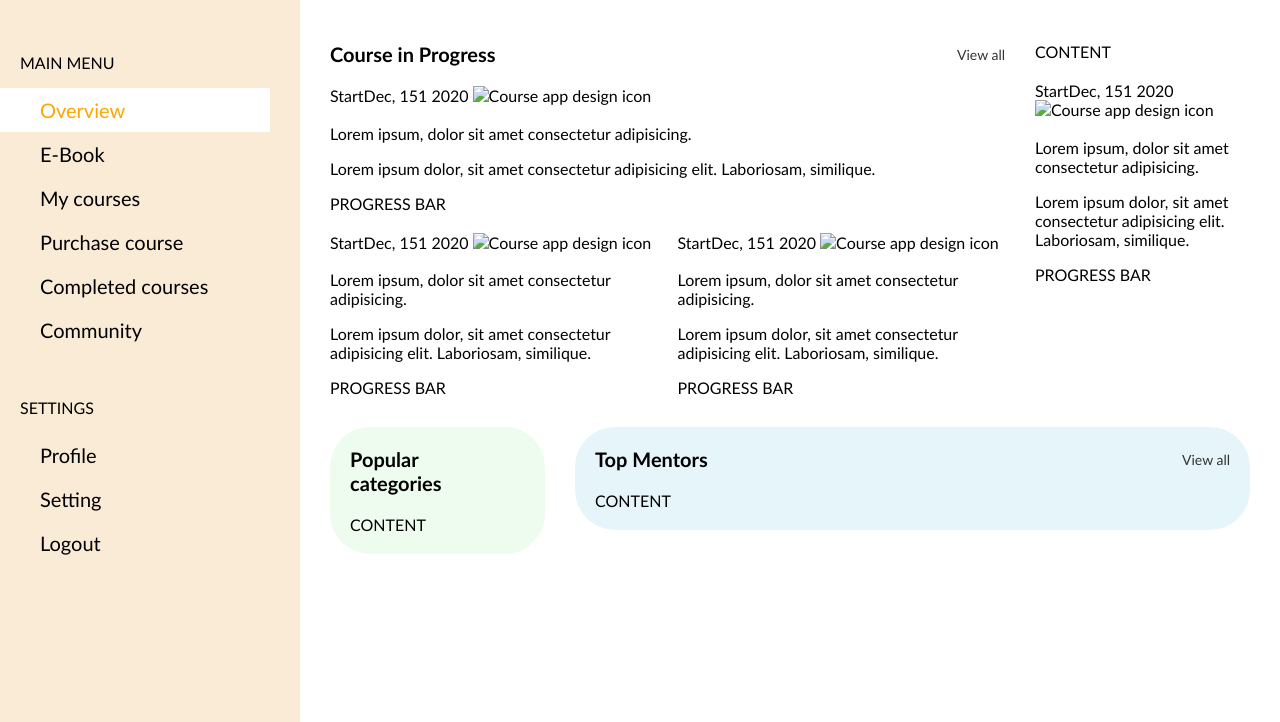
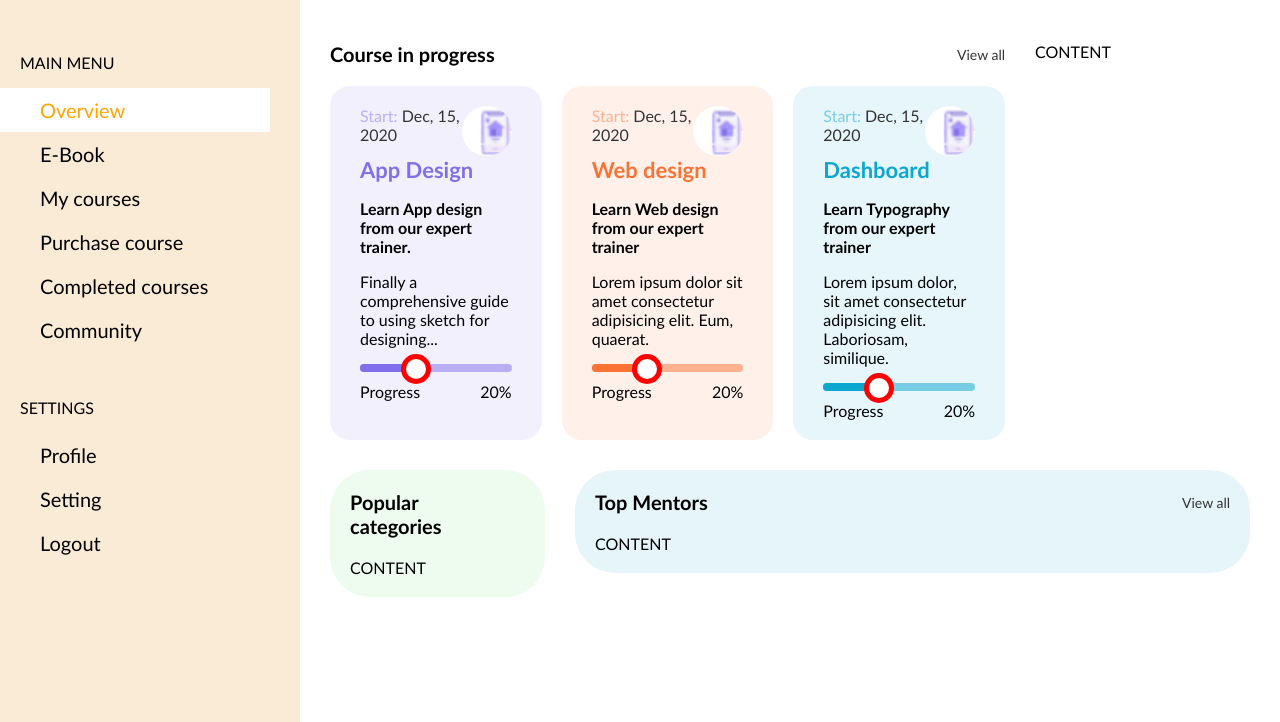
Before and after one commit to RasaZuk/Eduhouse, a plain HTML site: page index.html in a window 1280 px wide. Shown: the part 78-800 px from the top of the page. Drawn offline with Linux system fonts and the light colour scheme.

Commit message:
Progress bar update

```diff
--- /dev/null
+++ b/css/courses.css
@@ -0,0 +1,124 @@
+:root {
+    /*--cr: 0;
+    --cg: 255;
+    --cb: 255;
+    --color1: rgba(var(--cr), var(--cg), var(--cb), 1);
+    --color2: rgba(var(--cr), var(--cg), var(--cb), 0.1);*/
+}
+
+.course-list {
+    display: flex;
+    gap: 20px;
+}
+
+.course-list > .course {
+    --cr: 0;
+    --cg: 255;
+    --cb: 255;
+    --color1: rgba(var(--cr), var(--cg), var(--cb), 1);
+    --color2: rgba(var(--cr), var(--cg), var(--cb), 0.1);
+    --color3: rgba(var(--cr), var(--cg), var(--cb), 0.5);
+    width: 100%;
+    padding: 20px 30px;
+    background-color: var(--color2);
+    border-radius: 20px;
+}
+
+
+.course-list > .course.violet {
+    --cr: 129;
+    --cg: 111;
+    --cb: 233;
+}
+
+.course-list>.course.orange {
+    --cr: 249;
+    --cg: 115;
+    --cb: 54;
+}
+
+
+.course-list>.course.teal {
+    --cr: 11;
+    --cg: 167;
+    --cb: 208;
+}
+.course > .details {
+    display: flex;
+    justify-content: space-between;
+}
+
+
+.course .date {
+    color: #333;
+}
+
+.course .date::before {
+    content: 'Start: ';
+    color: var(--color3);
+}
+
+
+.course .picto {
+    width: 50px;
+    height: 50px;
+    background-color: #fff;
+    border-radius: 50%;
+}
+
+
+.course > .title {
+    margin: 0;
+    font-weight: bold;
+    font-size: 22px;
+    color: var(--color1);
+
+}
+
+.course > .learn {
+    font-weight: bold;
+}
+
+
+.course > .progress-bar {
+    display: flex;
+    flex-direction: column;
+    gap: 10px;
+
+}
+
+.progress-bar .progress {
+    --h: 8px;
+    width: 100%;
+    height: var(--h);
+    background-color: var(--color3);
+    border-radius: var(--h);
+}
+
+.progress-bar .bar {
+    width: 40%;
+    height: 100%;
+    background-color: var(--color1);
+    border-radius: inherit;
+    position: relative;
+}
+
+.progress-bar .bar::after {
+    content: '';
+    display: block;
+    width: 20px;
+    height: 20px;
+    border: 5px solid red;
+    background-color: white;
+    border-radius: 50%;
+    position: absolute;
+    top: -10px;
+    right: -10px;
+}
+
+
+.progress-bar .values {
+    display: flex;
+    justify-content: space-between;
+    align-items: center;
+}
--- a/index.html
+++ b/index.html
@@ -5,10 +5,15 @@
     <meta charset="UTF-8">
     <meta name="viewport" content="width=device-width, initial-scale=1.0">
     <title>Eduhouse</title>
+    <!-- 3rd party / vendors -->
     <link rel="stylesheet" href="./css/font-awesome.min.css">
+    <!-- base-->
     <link rel="stylesheet" href="./css/main.css">
+    <!--components -->
     <link rel="stylesheet" href="./css/aside.css">
     <link rel="stylesheet" href="./css/header.css">
+    <link rel="stylesheet" href="./css/courses.css">
+    <!-- custom style for this page only -->
 </head>
 
 <body>
@@ -57,70 +62,72 @@
 
 
         <section class=" block course-progress">
-            <h2 class="title">Course in Progress</h2>
+            <h2 class="title">Course in progress</h2>
             <a class="link" href="#">View all</a>
             <div class="content course-list">
-                <article class="course">
+                <article class="course violet">
                     <div class="details">
-                        <div class="date">
-                            <span>Start</span>Dec, 151 2020
-                            <img src="#" alt="Course app design icon">
+                        <div class="date">Dec, 15, 2020</div>
+                        <img class="picto" src="./images/course-1.png" alt="Course app design icon">
+                    </div>
+                    <h3 class="title">App Design</h3>
+                    <p class="learn">Learn App design from our expert trainer.</p>
+                    <p>Finally a comprehensive guide to using sketch for designing...</p>
+                    <div class="progress-bar">
+                        <div class="progress">
+                            <div class="bar"></div>
                         </div>
-                        <h3 class="App design"></h3>
-                        <p class="learn">Lorem ipsum, dolor sit amet consectetur adipisicing.</p>
-                        <p class="desc">Lorem ipsum dolor, sit amet consectetur adipisicing elit. Laboriosam, similique.</p>
-                        <div class="progress-bar">
-                            PROGRESS BAR
+                        <div class="values">
+                            <div>Progress</div>
+                            <div>20%</div>
                         </div>
                     </div>
                 </article>
-            </div>
-            <div class="course">
-                <div class="details">
-                    <div class="date">
-                        <span>Start</span>Dec, 151 2020
-                        <img src="#" alt="Course app design icon">
+                <article class="course orange">
+                    <div class="details">
+                        <div class="date">Dec, 15, 2020</div>
+                        <img class="picto" src="./images/course-1.png" alt="Course app design icon">
                     </div>
-                    <h3 class="App design"></h3>
-                    <p class="learn">Lorem ipsum, dolor sit amet consectetur adipisicing.</p>
-                    <p class="desc">Lorem ipsum dolor, sit amet consectetur adipisicing elit. Laboriosam, similique.</p>
+                    <h3 class="title">Web design</h3>
+                    <p class="learn">Learn Web design from our expert trainer</p>
+                    <p>Lorem ipsum dolor sit amet consectetur adipisicing elit. Eum, quaerat.</p>
                     <div class="progress-bar">
-                        PROGRESS BAR
                     </div>
-                </div>
-            </div>
-            <div class="course">
-                <div class="details">
-                    <div class="date">
-                        <span>Start</span>Dec, 151 2020
-                        <img src="#" alt="Course app design icon">
+                    <div class="progress-bar">
+                        <div class="progress">
+                            <div class="bar"></div>
+                        </div>
+                        <div class="values">
+                            <div>Progress</div>
+                            <div>20%</div>
+                        </div>
                     </div>
-                    <h3 class="App design"></h3>
-                    <p class="learn">Lorem ipsum, dolor sit amet consectetur adipisicing.</p>
-                    <p class="desc">Lorem ipsum dolor, sit amet consectetur adipisicing elit. Laboriosam, similique.</p>
+                </article>
+                <article class="course teal">
+                    <div class="details">
+                        <div class="date">Dec, 15, 2020</div>
+                        <img class="picto" src="./images/course-1.png" alt="Course app design icon">
+                    </div>
+                    <h3 class="title">Dashboard</h3>
+                    <p class="learn">Learn Typography from our expert trainer</p>
+                    <p>Lorem ipsum dolor, sit amet consectetur adipisicing elit. Laboriosam, similique.</p>
                     <div class="progress-bar">
-                        PROGRESS BAR
                     </div>
-                </div>
+                    <div class="progress-bar">
+                        <div class="progress">
+                            <div class="bar"></div>
+                        </div>
+                        <div class="values">
+                            <div>Progress</div>
+                            <div>20%</div>
+                        </div>
+                    </div>
+                </article>
             </div>
         </section>
 
         <section class="block subscription">
             <div class="content">CONTENT</div>
-            <div class="course">
-                <div class="details">
-                    <div class="date">
-                        <span>Start</span>Dec, 151 2020
-                        <img src="#" alt="Course app design icon">
-                    </div>
-                    <h3 class="App design"></h3>
-                    <p class="learn">Lorem ipsum, dolor sit amet consectetur adipisicing.</p>
-                    <p class="desc">Lorem ipsum dolor, sit amet consectetur adipisicing elit. Laboriosam, similique.</p>
-                    <div class="progress-bar">
-                        PROGRESS BAR
-                    </div>
-                </div>
-            </div>
         </section>
 
         <section class="block block-bg popular-categories">
```
Also changed, not shown: images/course-1.png (added), images/course.png (added).
